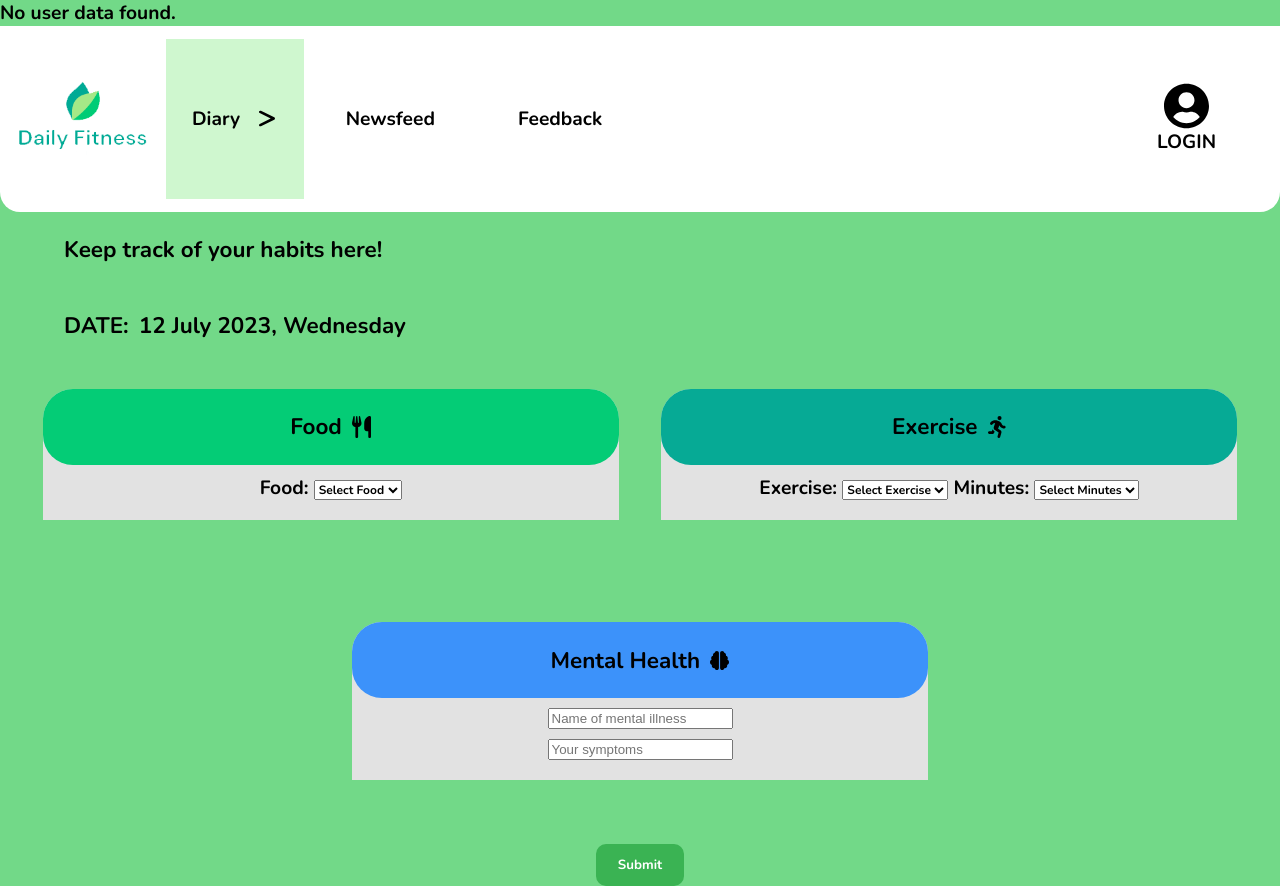
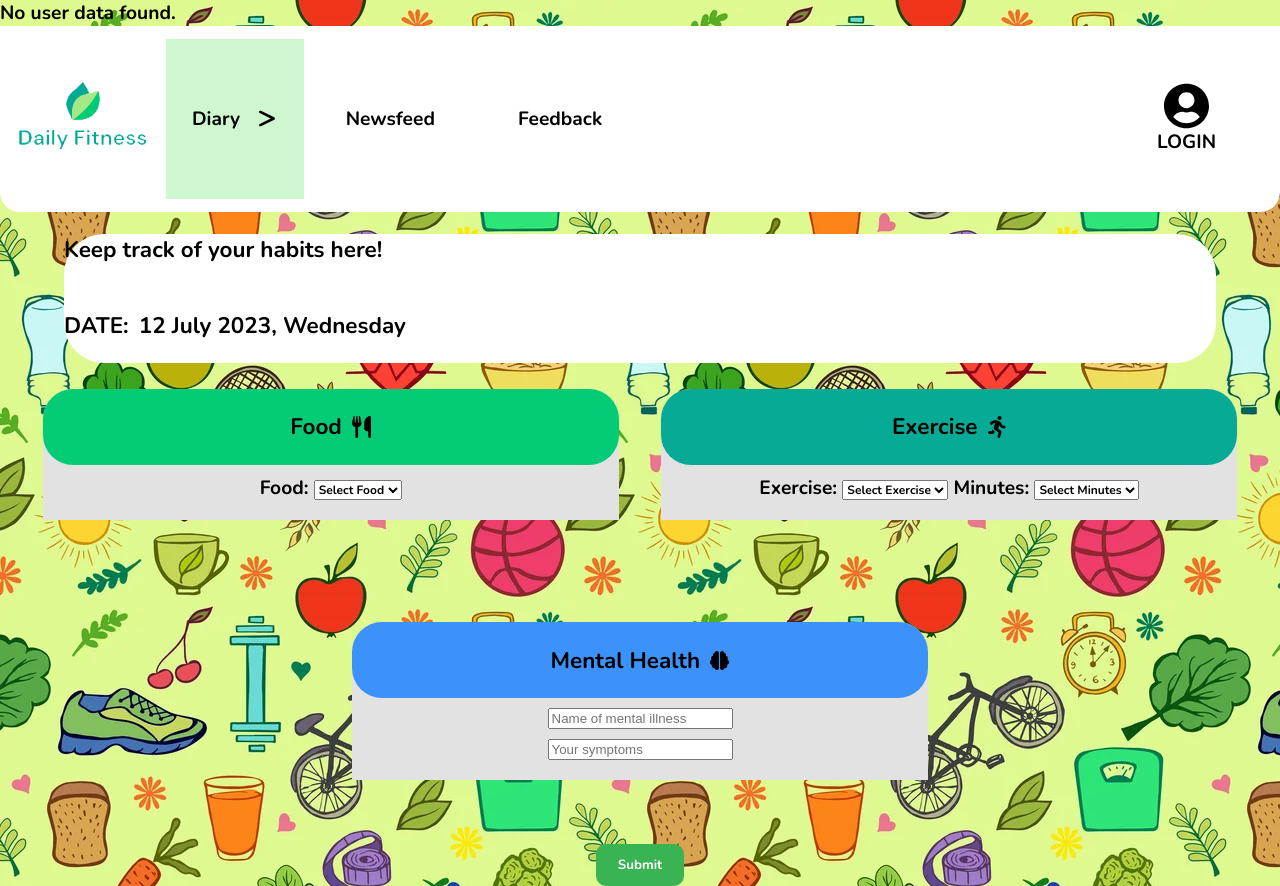
Before and after one commit to dwainH/Daily_Fitness, a PHP site: page /diary.php in a window 1280 px wide. Run offline with PHP 8.4, Linux system fonts and the light colour scheme; the visitor is signed in with stand-in values (Sample User, id 1); data that the repository does not hold is empty.

Commit message:
tambah background

```diff
--- a/css/style.css
+++ b/css/style.css
@@ -8,7 +8,7 @@ body {
     font-family: "Nunito", sans-serif;
     font-size: 1.2rem;
     font-weight:bolder;
-
+    background-image: url("../images/background1.jpg");
 }
 
 .active {
@@ -183,6 +183,9 @@ body {
 
 .container #container-title{
     font-weight: bold;
+    background-color: white;
+    border-radius: 40px;
+
 }
 
 .container .calorie-goal{
@@ -214,6 +217,8 @@ body {
 .info{
     margin-left: 5%;
     margin-right: 5%;
+    background-color: white;
+    border-radius: 40px;
 }
 
 .current-date{
--- a/index.php
+++ b/index.php
@@ -64,7 +64,7 @@
                 <h3 id="balance-data"><?php echo $bmr; ?> cals</h3>
             </div>
         </div>
-        <div class="quote">
+        <div class="quote" style="background-color: white; margin-top: 30px; border-radius: 40px;">
             <h3>DAILY QUOTE:</h3>
             <h3 id="random-quote"><i>-</i></h3>
         </div>
```
Also changed, not shown: images/background1.jpg (added).
